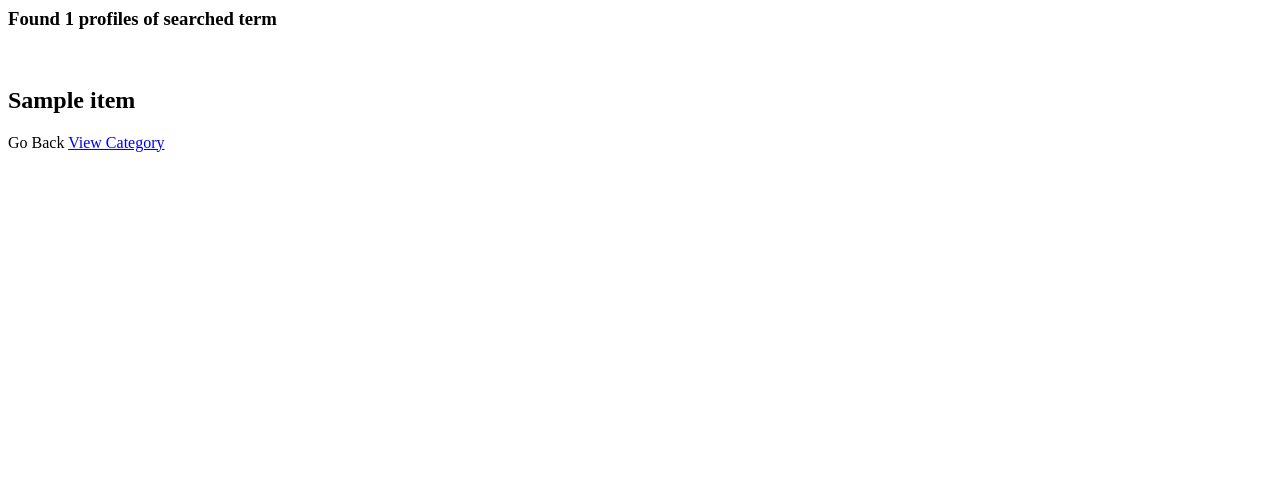
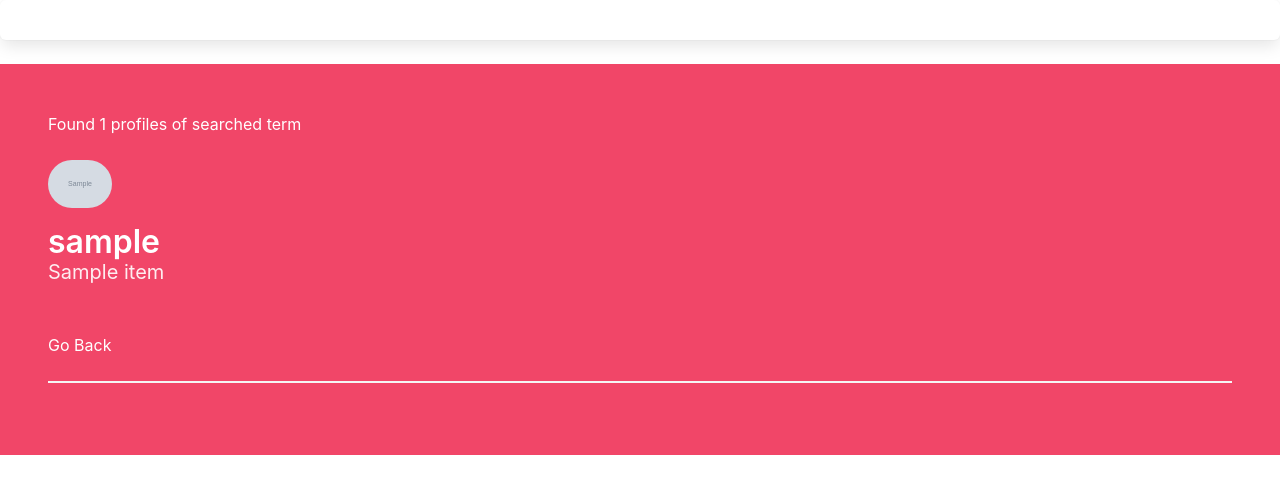
Before and after one commit to 2BWeru/photo-app, a Django app: template Instagram/templates/search/search.html in a window 1280 px wide. Shown: the top 494 px of the page. Run offline with Django 4.2, Linux system fonts and the light colour scheme; the template is opened without the code that fills it: most values are stand-ins (such as "Sample title", 1, 10 or a date in 2020); grey boxes marked "Sample" are stand-in pictures; some libraries are stand-ins or nearby versions.

Commit message:
upload Instagram app updates

```diff
--- a/Instagram/templates/search/search.html
+++ b/Instagram/templates/search/search.html
@@ -1,16 +1,38 @@
+<head>
+  <link rel="stylesheet" href="/static/css/bulma.min.css">
+</head>
+
+<div class="box">
+</div>
+
+<section class="hero is-danger">
+  <div class="hero-body">
   {% if items %}
   <div class="message-box">
   <h3>Found {{ items|length }} profiles of searched term {{message}}</h3>
   <br>
   {% for p in items %}
-<h2 class="display-4 font-weight-bold">{{p.name}}</h2>
-<div class="buttons-con">
-  <div class="action-link-wrap">
+    <figure class="media-left">
+      <p class="image is-64x64">
+      <img class="is-rounded" src="{{p.avatar.url}}">
+      </p>
+    </figure>
+    <a href="{% url 'users-profile' p.id %}" class="link-button">
+    <p class="title">
+      {{p.username}}
+    </p>
+  </a>
+    <p class="subtitle">
+      {{p.name}}
+    </p>
+    <br>
     <a onclick="history.back(-1)" class="link-button link-back-button">Go Back</a>
-    <a href="{% url 'details' %}" class="link-button">View Category</a>
-  </div>
-</div>
+    <br>
+    <hr>
   {% endfor %}
 {% else %}
 <h2>Found 0 Profiles for the search term {{message}}</h2>
 {% endif %}
+
+  </div>
+</section>
```
Lines whose indentation alone changed are shown as unchanged.
